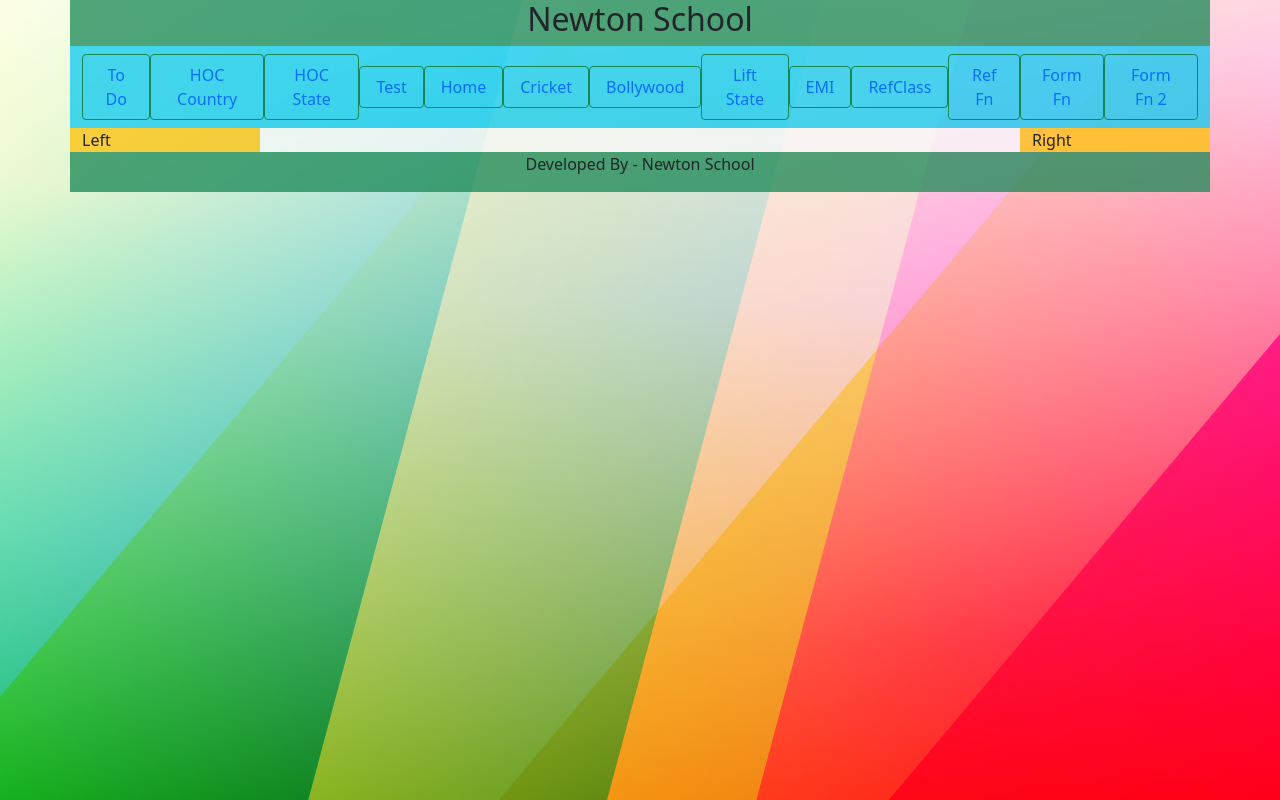
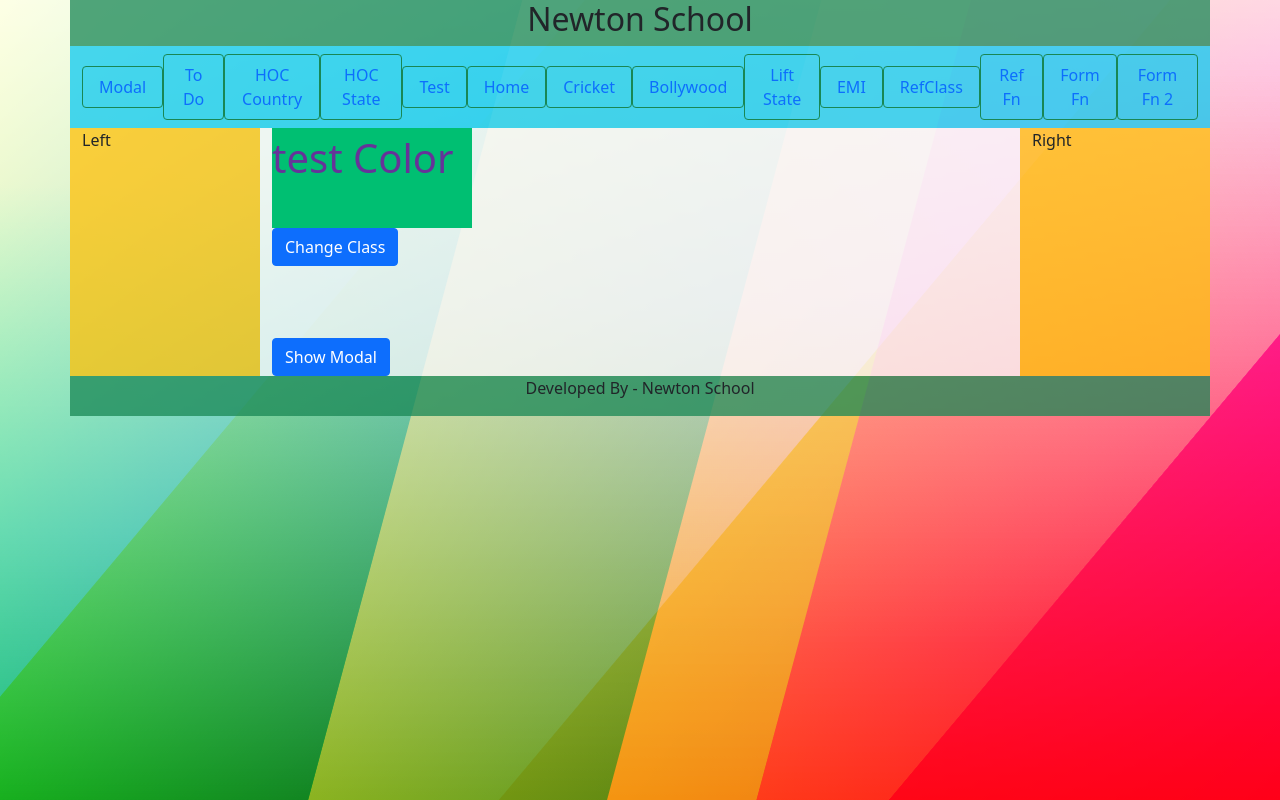
Before and after one commit to himadameen/react_practice, a React (Create React App) app: page /modal in a window 1280 px wide. Built offline with nearby package versions, Linux system fonts and the light colour scheme.

Commit message:
16th May 2022 - Session

```diff
--- a/src/App.js
+++ b/src/App.js
@@ -16,6 +16,7 @@ import FormFnValidation from './FormFnValidation';
 import HOC_Country from './hoc/HOC_Country';
 import HOC_State from './hoc/HOC_State';
 import ToDo from './ToDo';
+import ModalComp from './Modal';
 
 import Header from './common/Header';
 import Menubar from './common/Menubar';
@@ -46,6 +47,8 @@ function App() {
               <Route path='/hoccountry' element={<HOC_Country/>}/>
               <Route path='/hocstate' element={<HOC_State/>}/>
               <Route path='/todo' element={<ToDo />}/>
+              <Route path='/modal' element={<ModalComp />}/>
+
             </Routes>
           </div>
           <Right/>
--- a/src/FormFn.js
+++ b/src/FormFn.js
@@ -1,4 +1,4 @@
-import React, { useState } from 'react';
+import React, { useEffect, useState } from 'react';
 
 const FormFn = () => {
     const [username, setUsername] = useState('');
@@ -30,6 +30,10 @@ const FormFn = () => {
         setPassword(event.target.value);
     }
 
+    useEffect(() => {
+        setTimeout(() => {setFormStatus(false);}, 5000)
+    }, [formStatus])
+
     return(
         <>
             <h2>Registration Form</h2>
--- /dev/null
+++ b/src/Modal.js
@@ -0,0 +1,48 @@
+import React, { useState } from 'react';
+import {Modal, Button} from 'react-bootstrap';
+
+const ModalComp = () => {
+    const [modalStatus, setModalStatus] = useState(false);
+    const [classUpdate, setClassUpdate] = useState(false);
+
+    const handleClose = () => {
+        setModalStatus(false);
+    }
+    const showModal = () => {
+        setModalStatus(true);
+    }
+    return(
+        <>
+
+            <div className={classUpdate ? 'my-div-temp' : 'my-div'} style={{width: '200px'}}>test Color</div>
+            <Button onClick={() => setClassUpdate(!classUpdate)}>Change Class</Button>
+        <br></br><br></br>
+        <br></br><br></br>
+
+        <Button onClick={showModal}>Show Modal</Button>
+
+        <Modal
+        show={modalStatus}
+        onHide={handleClose}
+        backdrop="static"
+        keyboard={false}
+      >
+        <Modal.Header closeButton>
+          <Modal.Title>Modal title</Modal.Title>
+        </Modal.Header>
+        <Modal.Body>
+          I will not close if you click outside me. Don't even try to press
+          escape key.
+        </Modal.Body>
+        <Modal.Footer>
+          <Button variant="secondary" onClick={handleClose}>
+            Close
+          </Button>
+          <Button variant="primary"  onClick={handleClose}>Understood</Button>
+        </Modal.Footer>
+      </Modal>
+        </>
+    )
+}
+
+export default ModalComp;
--- a/src/common/Menubar.js
+++ b/src/common/Menubar.js
@@ -8,6 +8,7 @@ const Menubar = ()=>{
             <div className='row bg-info bg-opacity-75'>
             <div className='col-12 text-center'>
                 <Navbar>
+                    <Link to='/modal' className='nav-link btn btn-outline-success'>Modal</Link>
                     <Link to='/todo' className='nav-link btn btn-outline-success'>To Do</Link>
                     <Link to='/hoccountry' className='nav-link btn btn-outline-success'>HOC Country</Link>
                     <Link to='/hocstate' className='nav-link btn btn-outline-success'>HOC State</Link>
--- a/src/css/myStyle.css
+++ b/src/css/myStyle.css
@@ -14,3 +14,20 @@ body {
     padding: 20px;
     background-color: blueviolet;
 } */
+
+
+.my-div {
+    width: 400px;
+    height: 100px;
+    background-color: #00bf72;
+    color: rebeccapurple;
+    font-size: 40px;
+}
+
+.my-div-temp {
+    width: 400px;
+    height: 100px;
+    background-color: #e04cc5;
+    color: rgb(21, 3, 99);
+    font-size: 40px;
+}
```
